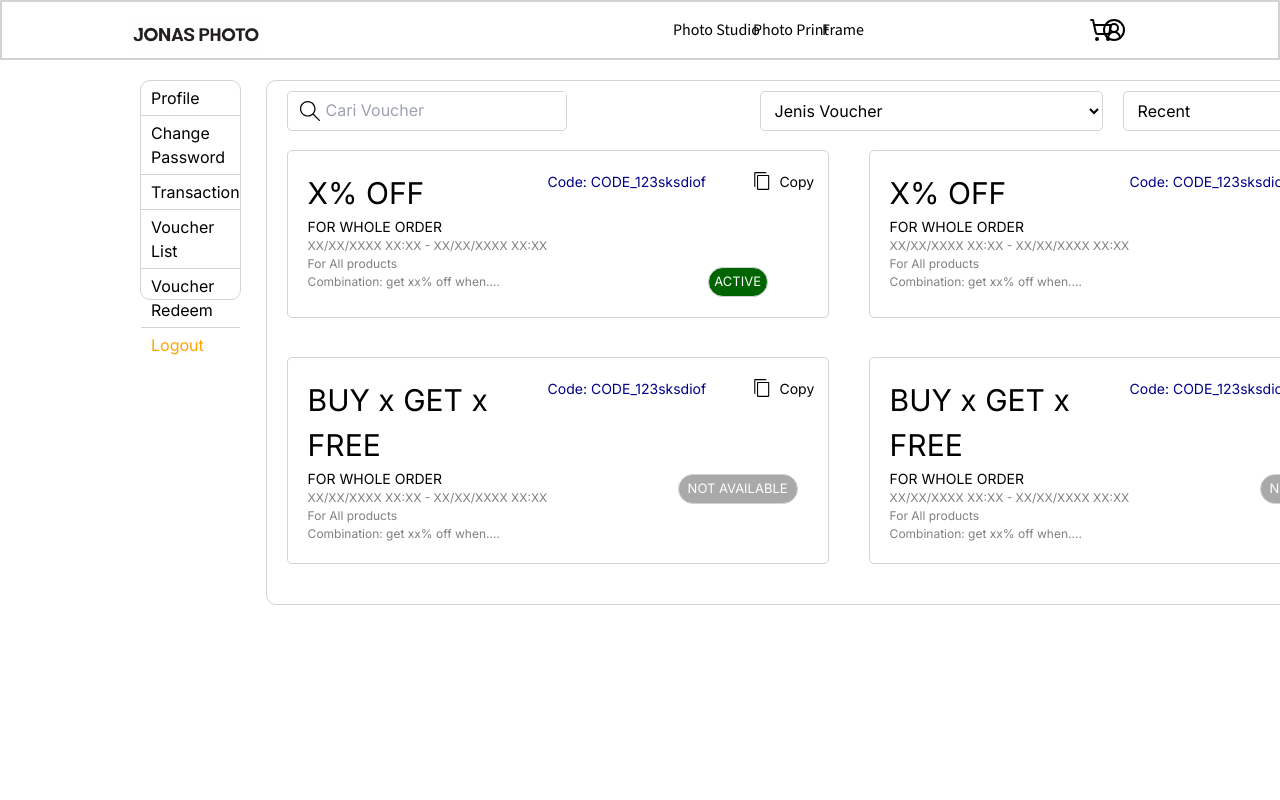
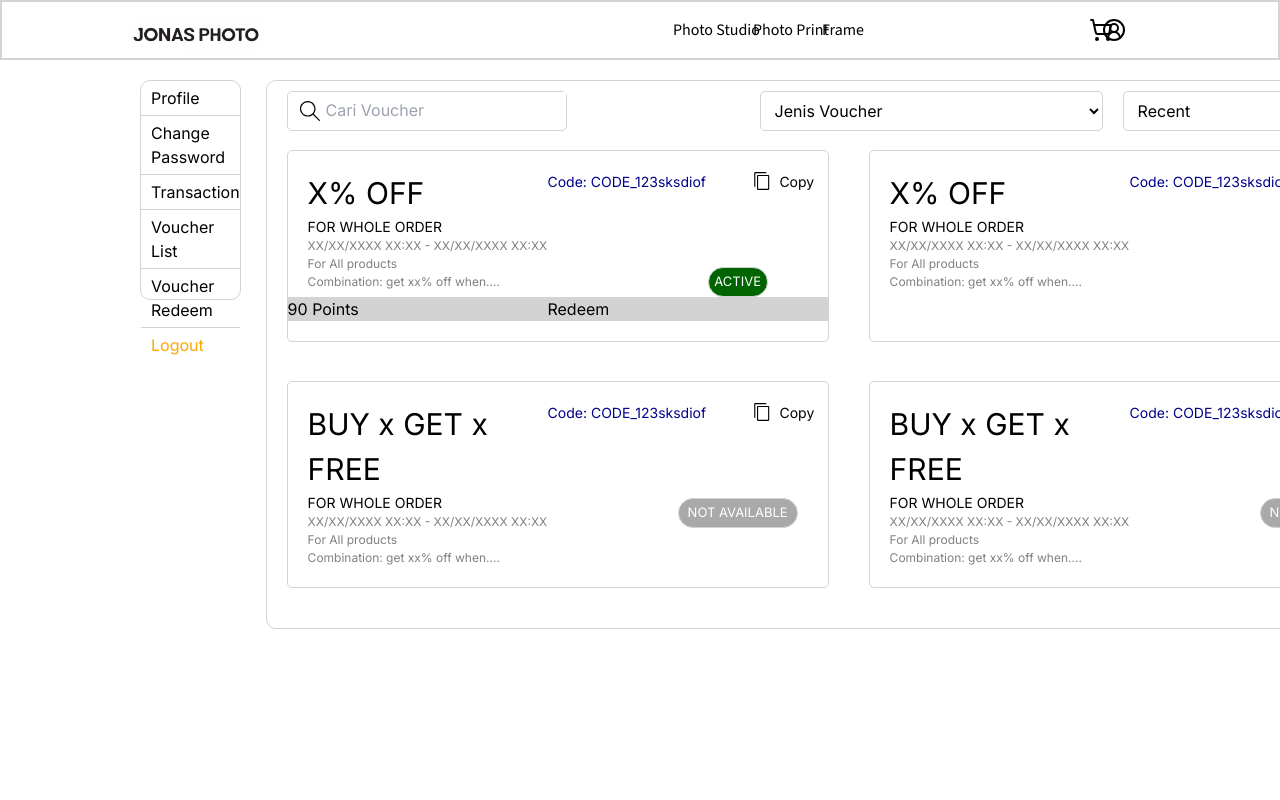
Before and after one commit to adriswara/next, a Next.js app: page /profile/voucherRedeem in a window 1280 px wide. Shown: the top 800 px of the page. Built offline with nearby package versions, Linux system fonts and the light colour scheme.

Commit message:
buttonPos

```diff
--- a/src/app/profile/voucherRedeem/page.tsx
+++ b/src/app/profile/voucherRedeem/page.tsx
@@ -1,4 +1,3 @@
-import Image from "next/image";
 
 export default function Home() {
     const profileCard = {
@@ -135,6 +134,13 @@ export default function Home() {
         marginRight: -70
     }
 
+    const priceDiv = {
+        backgroundColor: "lightgrey"
+    }
+
+    const buttonDiv = {
+        backgroundColor: "lightgrey"
+    }
 
     return (
         <div style={profileCard}>
@@ -180,6 +186,8 @@ export default function Home() {
                             </div>
                             <div style={voucherRightStatus}><button type="button" disabled style={buttonVoucherRightStatusActive}>ACTIVE</button></div>
                         </div>
+                        <div style={priceDiv}>90 Points</div>
+                        <div style={buttonDiv}><link rel="stylesheet" href="" /><button>Redeem</button></div>
                     </div>
                     <div style={voucherObject}>
                         <div style={voucherLeftComponent}>
@@ -204,6 +212,7 @@ export default function Home() {
                             <div style={voucherRightStatus}><button type="button" disabled style={buttonVoucherRightStatusActive}>ACTIVE</button></div>
                         </div>
                     </div>
+
                 </div>
                 <div style={voucherList}>
                     <div style={voucherGrid}>
```
